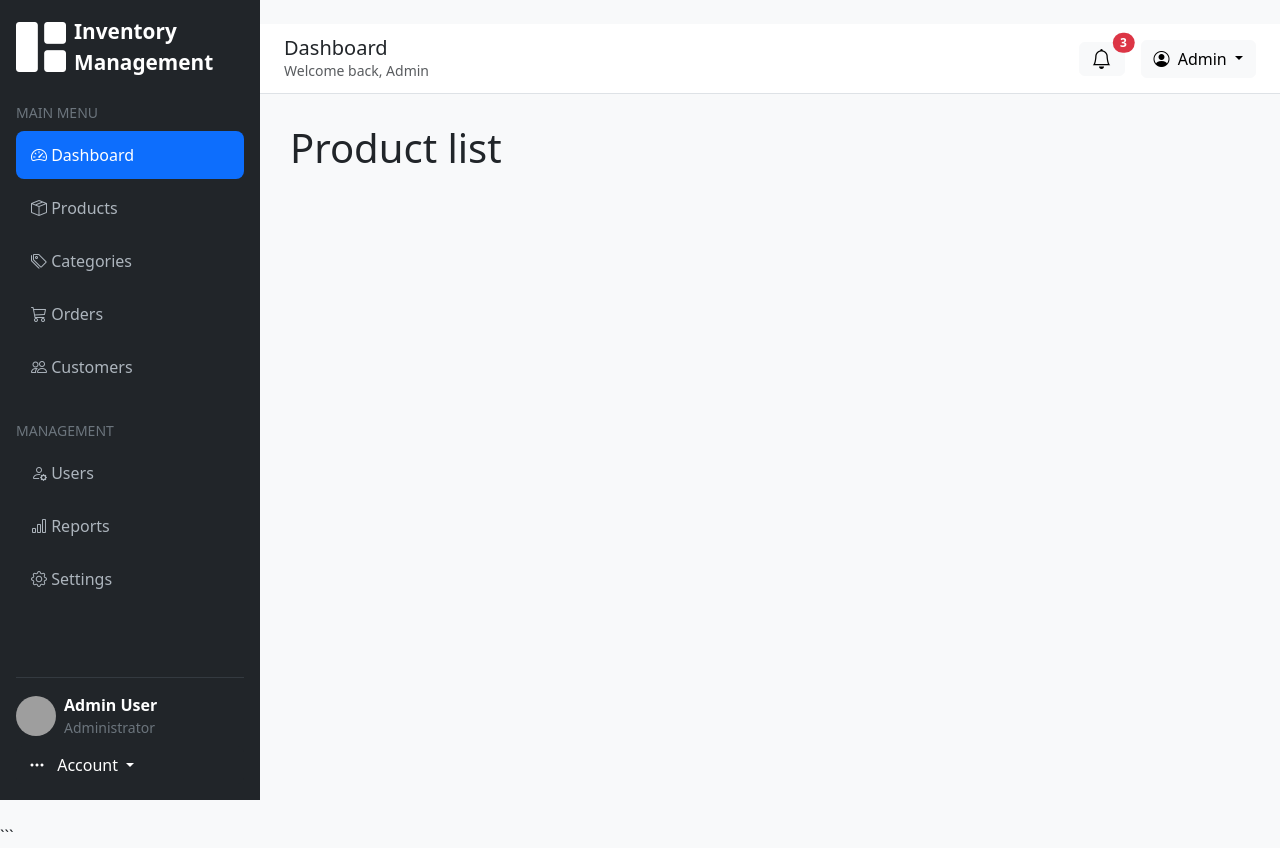
After one commit to Bunchhorng/flask_crud_inventory, a Flask app: page /product in a window 1280 px wide. The commit adds this page. Run offline with Flask 3, Linux system fonts and the light colour scheme; grey boxes are pictures that could not be loaded.

Commit message:
update category/update.html

```diff
--- a/app.py
+++ b/app.py
@@ -1,6 +1,10 @@
 from flask import Flask, render_template
 
 app = Flask(__name__)
+
+@app.route('/dashboard')
+def dashboard():
+    return render_template('layout/base.html')
 
 
 @app.route('/category')
@@ -12,6 +16,18 @@ def index_category():
 def create_category():
     return render_template('category/create.html')
 
+@app.route('/category/update')
+def update_category():
+    return render_template('category/update.html')
+
+
+# ============Product Route====
+
+@app.route('/product')
+def index_product():
+    return render_template('product/index.html')
+
+
 
 if __name__ == "__main__":
     app.run(debug=True)
--- a/templates/category/index.html
+++ b/templates/category/index.html
@@ -85,7 +85,7 @@ endblock %} {% block page_title %} Categories {% endblock %} {% block content %}
 
           <td class="text-end pe-4">
             <div class="btn-group">
-              <a href="" class="btn btn-sm btn-outline-primary" title="Edit">
+              <a href="{{url_for('update_category')}}" class="btn btn-sm btn-outline-primary" title="Edit">
                 <i class="bi bi-pencil"></i>
                 Edit
               </a>
--- a/templates/layout/base.html
+++ b/templates/layout/base.html
@@ -132,7 +132,7 @@
         <ul class="nav flex-column">
           <!-- Dashboard -->
           <li class="nav-item">
-            <a href="/" class="nav-link active">
+            <a href="{{url_for('dashboard')}}" class="nav-link active">
               <i class="bi bi-speedometer2"></i>
               <span class="nav-text">Dashboard</span>
             </a>
@@ -140,7 +140,7 @@
 
           <!-- Products -->
           <li class="nav-item">
-            <a href="#" class="nav-link">
+            <a href="{{url_for('index_product')}}" class="nav-link">
               <i class="bi bi-box-seam"></i>
               <span class="nav-text">Products</span>
             </a>
@@ -148,7 +148,7 @@
 
           <!-- Categories -->
           <li class="nav-item">
-            <a href="#" class="nav-link">
+            <a href="{{url_for('index_category')}}" class="nav-link">
               <i class="bi bi-tags"></i>
               <span class="nav-text">Categories</span>
             </a>
--- /dev/null
+++ b/templates/product/index.html
@@ -0,0 +1,5 @@
+{% extends "/layout/base.html" %}
+
+{% block content %}
+    <h1>Product list</h1>
+{% endblock %}
```
Also changed, not shown: templates/category/update.html (+96 -0 lines).
